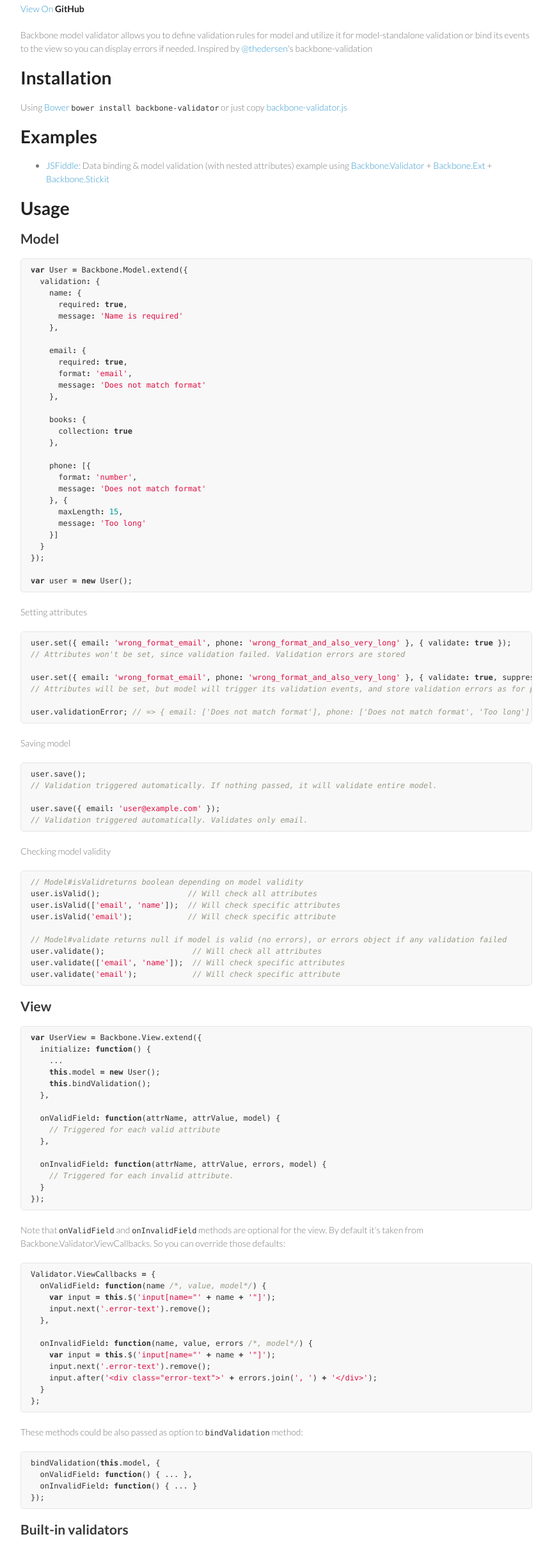
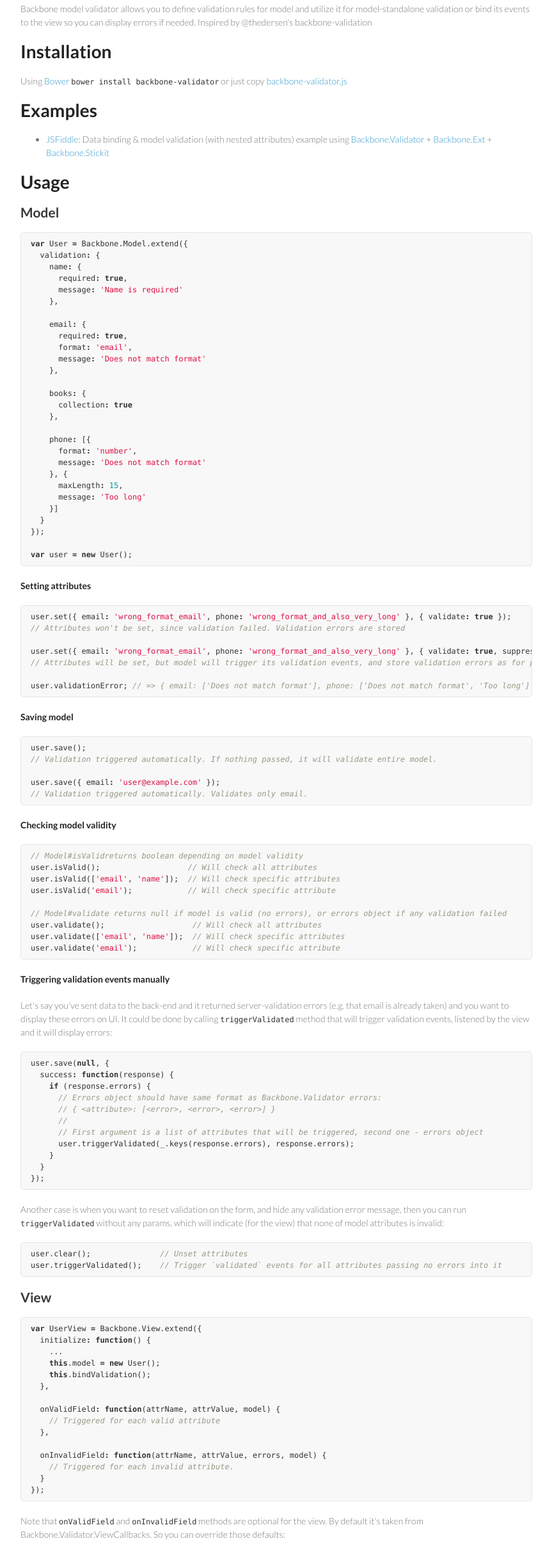
Before and after one commit to fantactuka/backbone-validator, a plain HTML site: page index.html in a window 1280 px wide. Shown: the part 380-2800 px from the top of the page at 64% size, without its empty margins (208-1071 px from the left). Drawn offline with Linux system fonts and the light colour scheme.

Commit message:
Update index.html

```diff
--- a/index.html
+++ b/index.html
@@ -16,28 +16,28 @@
     <div class="wrapper">
       <section>
 <h1>
-  Backbone-validator <a href="https://travis-ci.org/fantactuka/backbone-validator"><img src="https://travis-ci.org/fantactuka/backbone-validator.png?branch=master" alt="Build Status"></a>
+<a name="backbone-validator-v012-" class="anchor" href="#backbone-validator-v012-"><span class="mini-icon mini-icon-link"></span></a>backbone-validator v0.1.2 <a href="https://travis-ci.org/fantactuka/backbone-validator"><img src="https://travis-ci.org/fantactuka/backbone-validator.png?branch=master" alt="Build Status" style="max-width:100%;"></a>
 </h1>
 
-<p>
-  <a href="https://github.com/fantactuka/backbone-validator">View On <strong>GitHub</strong></a>
-</p>
+<p>Backbone model validator allows you to define validation rules for model and utilize it for model-standalone validation or bind its events to the view so you can display errors if needed. Inspired by @thedersen's backbone-validation</p>
 
-<p>Backbone model validator allows you to define validation rules for model and utilize it for model-standalone validation or bind its events to the view so you can display errors if needed. Inspired by <a href="https://github.com/thedersen" class="user-mention">@thedersen</a>'s backbone-validation</p>
-
-<h1>Installation</h1>
+<h1>
+<a name="installation" class="anchor" href="#installation"><span class="mini-icon mini-icon-link"></span></a>Installation</h1>
 
 <p>Using <a href="http://twitter.github.com/bower/">Bower</a> <code>bower install backbone-validator</code> or just copy <a href="https://raw.github.com/fantactuka/backbone-validator/master/backbone-validator.js">backbone-validator.js</a></p>
 
-<h1>Examples</h1>
+<h1>
+<a name="examples" class="anchor" href="#examples"><span class="mini-icon mini-icon-link"></span></a>Examples</h1>
 
 <ul>
 <li>
 <strong><a href="http://jsfiddle.net/fantactuka/6zh5y/">JSFiddle</a></strong>: Data binding &amp; model validation (with nested attributes) example using <a href="https://github.com/fantactuka/backbone-validator">Backbone.Validator</a> + <a href="https://github.com/fantactuka/backbone-ext">Backbone.Ext</a> + <a href="https://github.com/nytimes/backbone.stickit">Backbone.Stickit</a>
 </li>
-</ul><h1>Usage</h1>
+</ul><h1>
+<a name="usage" class="anchor" href="#usage"><span class="mini-icon mini-icon-link"></span></a>Usage</h1>
 
-<h2>Model</h2>
+<h2>
+<a name="model" class="anchor" href="#model"><span class="mini-icon mini-icon-link"></span></a>Model</h2>
 
 <div class="highlight"><pre><span class="kd">var</span> <span class="nx">User</span> <span class="o">=</span> <span class="nx">Backbone</span><span class="p">.</span><span class="nx">Model</span><span class="p">.</span><span class="nx">extend</span><span class="p">({</span>
   <span class="nx">validation</span><span class="o">:</span> <span class="p">{</span>
@@ -69,7 +69,7 @@
 <span class="kd">var</span> <span class="nx">user</span> <span class="o">=</span> <span class="k">new</span> <span class="nx">User</span><span class="p">();</span>
 </pre></div>
 
-<p>Setting attributes</p>
+<p><strong>Setting attributes</strong></p>
 
 <div class="highlight"><pre><span class="nx">user</span><span class="p">.</span><span class="nx">set</span><span class="p">({</span> <span class="nx">email</span><span class="o">:</span> <span class="s1">'wrong_format_email'</span><span class="p">,</span> <span class="nx">phone</span><span class="o">:</span> <span class="s1">'wrong_format_and_also_very_long'</span> <span class="p">},</span> <span class="p">{</span> <span class="nx">validate</span><span class="o">:</span> <span class="kc">true</span> <span class="p">});</span>
 <span class="c1">// Attributes won't be set, since validation failed. Validation errors are stored</span>
@@ -80,7 +80,7 @@
 <span class="nx">user</span><span class="p">.</span><span class="nx">validationError</span><span class="p">;</span> <span class="c1">// =&gt; { email: ['Does not match format'], phone: ['Does not match format', 'Too long'] };</span>
 </pre></div>
 
-<p>Saving model</p>
+<p><strong>Saving model</strong></p>
 
 <div class="highlight"><pre><span class="nx">user</span><span class="p">.</span><span class="nx">save</span><span class="p">();</span>
 <span class="c1">// Validation triggered automatically. If nothing passed, it will validate entire model.</span>
@@ -89,7 +89,7 @@
 <span class="c1">// Validation triggered automatically. Validates only email.</span>
 </pre></div>
 
-<p>Checking model validity</p>
+<p><strong>Checking model validity</strong></p>
 
 <div class="highlight"><pre><span class="c1">// Model#isValidreturns boolean depending on model validity</span>
 <span class="nx">user</span><span class="p">.</span><span class="nx">isValid</span><span class="p">();</span>                   <span class="c1">// Will check all attributes</span>
@@ -102,7 +102,32 @@
 <span class="nx">user</span><span class="p">.</span><span class="nx">validate</span><span class="p">(</span><span class="s1">'email'</span><span class="p">);</span>            <span class="c1">// Will check specific attribute</span>
 </pre></div>
 
-<h2>View</h2>
+<p><strong>Triggering validation events manually</strong></p>
+
+<p>Let's say you've sent data to the back-end and it returned server-validation errors (e.g. that email is already taken) and you want to display these errors on UI.
+It could be done by calling <code>triggerValidated</code> method that will trigger validation events, listened by the view and it will display errors:</p>
+
+<div class="highlight"><pre><span class="nx">user</span><span class="p">.</span><span class="nx">save</span><span class="p">(</span><span class="kc">null</span><span class="p">,</span> <span class="p">{</span>
+  <span class="nx">success</span><span class="o">:</span> <span class="kd">function</span><span class="p">(</span><span class="nx">response</span><span class="p">)</span> <span class="p">{</span>
+    <span class="k">if</span> <span class="p">(</span><span class="nx">response</span><span class="p">.</span><span class="nx">errors</span><span class="p">)</span> <span class="p">{</span>
+      <span class="c1">// Errors object should have same format as Backbone.Validator errors:</span>
+      <span class="c1">// { &lt;attribute&gt;: [&lt;error&gt;, &lt;error&gt;, &lt;error&gt;] }</span>
+      <span class="c1">//</span>
+      <span class="c1">// First argument is a list of attributes that will be triggered, second one - errors object</span>
+      <span class="nx">user</span><span class="p">.</span><span class="nx">triggerValidated</span><span class="p">(</span><span class="nx">_</span><span class="p">.</span><span class="nx">keys</span><span class="p">(</span><span class="nx">response</span><span class="p">.</span><span class="nx">errors</span><span class="p">),</span> <span class="nx">response</span><span class="p">.</span><span class="nx">errors</span><span class="p">);</span>
+    <span class="p">}</span>
+  <span class="p">}</span>
+<span class="p">});</span>
+</pre></div>
+
+<p>Another case is when you want to reset validation on the form, and hide any validation error message, then you can run <code>triggerValidated</code> without any params, which will indicate (for the view) that none of model attributes is invalid:</p>
+
+<div class="highlight"><pre><span class="nx">user</span><span class="p">.</span><span class="nx">clear</span><span class="p">();</span>               <span class="c1">// Unset attributes</span>
+<span class="nx">user</span><span class="p">.</span><span class="nx">triggerValidated</span><span class="p">();</span>    <span class="c1">// Trigger `validated` events for all attributes passing no errors into it</span>
+</pre></div>
+
+<h2>
+<a name="view" class="anchor" href="#view"><span class="mini-icon mini-icon-link"></span></a>View</h2>
 
 <div class="highlight"><pre><span class="kd">var</span> <span class="nx">UserView</span> <span class="o">=</span> <span class="nx">Backbone</span><span class="p">.</span><span class="nx">View</span><span class="p">.</span><span class="nx">extend</span><span class="p">({</span>
   <span class="nx">initialize</span><span class="o">:</span> <span class="kd">function</span><span class="p">()</span> <span class="p">{</span>
@@ -145,7 +170,8 @@
 <span class="p">});</span>
 </pre></div>
 
-<h2>Built-in validators</h2>
+<h2>
+<a name="built-in-validators" class="anchor" href="#built-in-validators"><span class="mini-icon mini-icon-link"></span></a>Built-in validators</h2>
 
 <ul>
 <li>
@@ -194,7 +220,8 @@
 
 </pre></div>
 
-<h2>Adding validator</h2>
+<h2>
+<a name="adding-validator" class="anchor" href="#adding-validator"><span class="mini-icon mini-icon-link"></span></a>Adding validator</h2>
 
 <div class="highlight"><pre><span class="nx">Backbone</span><span class="p">.</span><span class="nx">Validator</span><span class="p">.</span><span class="nx">add</span><span class="p">(</span><span class="s1">'myCustomValidator'</span><span class="p">,</span> <span class="kd">function</span><span class="p">(</span><span class="nx">value</span><span class="p">,</span> <span class="nx">expectation</span><span class="p">)</span> <span class="p">{</span>
   <span class="k">return</span> <span class="nx">value</span> <span class="o">*</span> <span class="nx">value</span> <span class="o">===</span> <span class="nx">expectation</span><span class="p">;</span>
@@ -208,7 +235,8 @@
 <span class="p">});</span>
 </pre></div>
 
-<h2>Standalone validator</h2>
+<h2>
+<a name="standalone-validator" class="anchor" href="#standalone-validator"><span class="mini-icon mini-icon-link"></span></a>Standalone validator</h2>
 
 <p>In fact you can utilize validator for plain objects, so you can do something like this:</p>
 
@@ -227,6 +255,7 @@
 
 <span class="nx">Backbone</span><span class="p">.</span><span class="nx">Validator</span><span class="p">.</span><span class="nx">validate</span><span class="p">({</span> <span class="nx">name</span><span class="o">:</span> <span class="s1">''</span><span class="p">,</span> <span class="nx">email</span><span class="o">:</span> <span class="s1">''</span> <span class="p">},</span> <span class="nx">validations</span><span class="p">);</span> <span class="c1">// -&gt; { name: ['Name is required'], email: ['Does not match format'] }</span>
 </pre></div>
+
       </section>
     </div>
     <script src="javascripts/scale.fix.js"></script>
```
